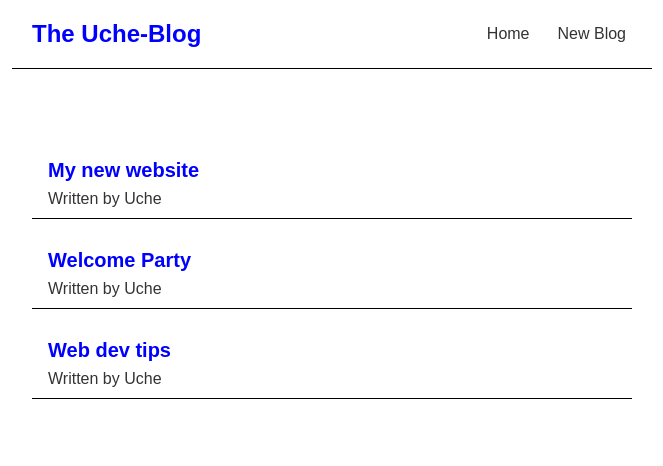
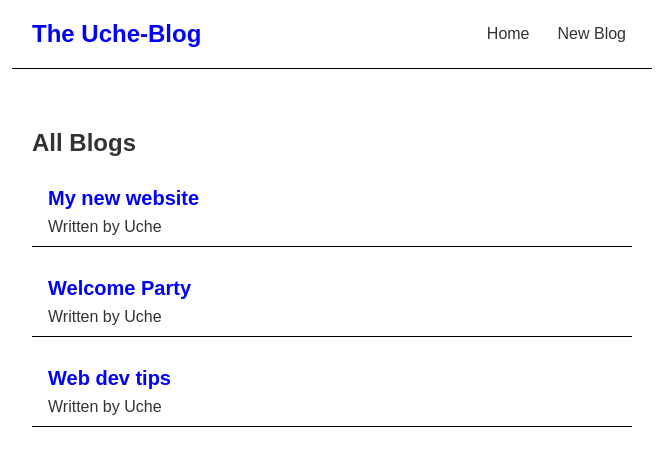
Before and after one commit to UceeCode/My-react-app, a React (Create React App) app: page / in a window 1280 px wide. Shown: the top 466 px of the page, without its empty margins (308-971 px from the left). Built offline with nearby package versions, Linux system fonts and the light colour scheme.

Commit message:
added thimgs

```diff
--- /dev/null
+++ b/src/BlogList.js
@@ -0,0 +1,18 @@
+const BlogList = ({blogs, title}) => {
+    // const blogs = props.blogs;
+    // const title = props.title;
+
+    return (
+        <div className="blog-list">
+            <h2>{title}</h2>
+             {blogs.map((blog) => (
+                <div className="blog-preview" key={blog.id}>
+                    <h2>{blog.title}</h2>
+                    <p>Written by {blog.author}</p>
+                </div>
+            ))}
+        </div>
+     );
+}
+
+export default BlogList;
--- a/src/Home.js
+++ b/src/Home.js
@@ -1,4 +1,6 @@
 import { useState } from "react";
+import BlogList from "./BlogList";
+
 
 const Home = () => {
     const [blogs, setblogs] = useState([
@@ -6,14 +8,11 @@
         { title: 'Welcome Party', body: 'lorem ipsum...', author: 'Uche', id: 2},
         { title: 'Web dev tips', body: 'lorem ipsum...', author: 'Uche', id: 3},
     ])
+
+
     return (
         <div className="home">
-            {blogs.map((blog) => (
-                <div className="blog-preview" key={blog.id}>
-                    <h2>{blog.title}</h2>
-                    <p>Written by {blog.author}</p>
-                </div>
-            ))}
+                <BlogList blogs={blogs} title="All Blogs"/>
         </div>
      );
 }
--- a/src/index.css
+++ b/src/index.css
@@ -39,6 +39,10 @@
   margin:  20px 0;
   border-bottom: 1px solid black;
 }
+.blog-preview:hover{
+  border-bottom: 2px solid blue;
+  transition: .5s;
+}
 .blog-preview h2{
   font-size: 20px;
   color: blue;
```
